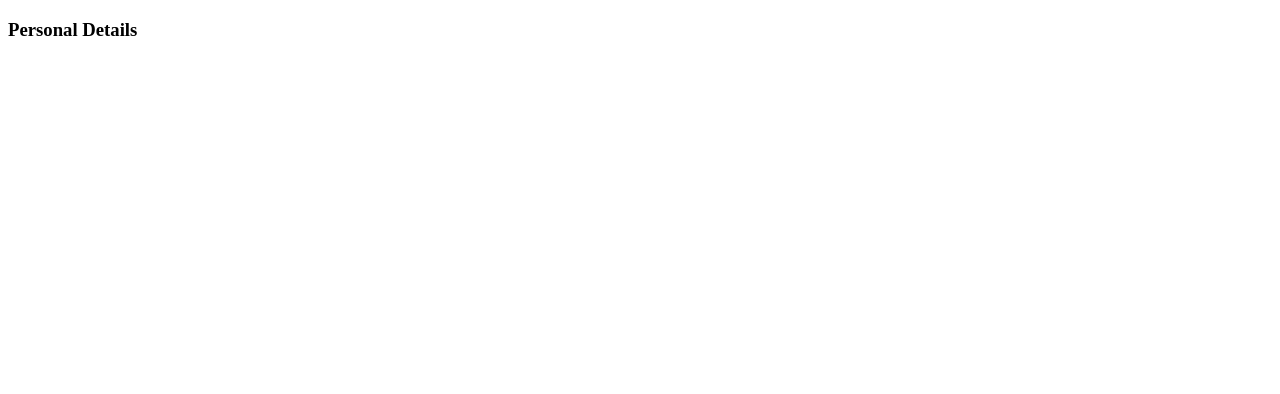
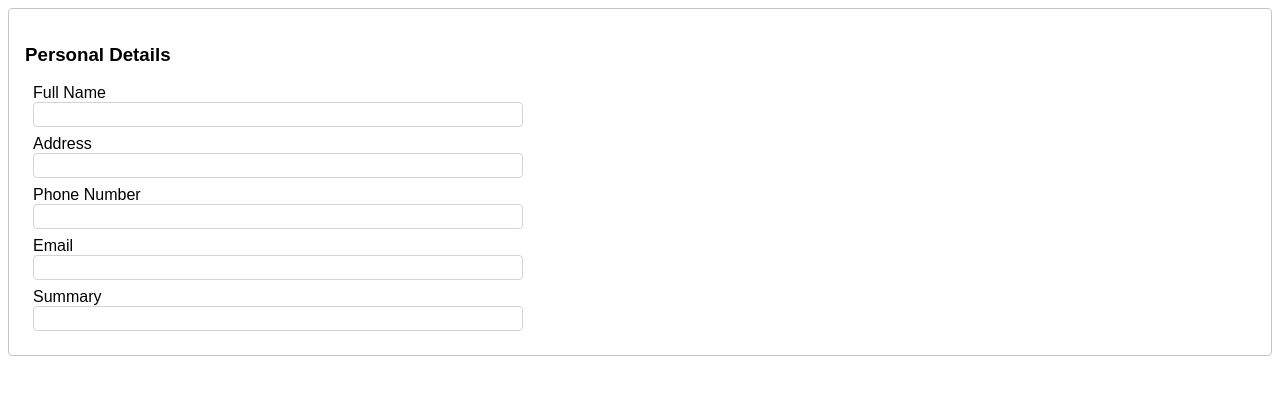
Before and after one commit to sdawidowich/Resume-Builder, a React (Vite) app: page / in a window 1280 px wide. Shown: the top 394 px of the page. Built offline with nearby package versions, Linux system fonts and the light colour scheme.

Commit message:
Add personal details output component, add basic styling.

```diff
--- a/src/App.jsx
+++ b/src/App.jsx
@@ -1,6 +1,7 @@
 import { useState } from 'react'
 import InputSection from './components/InputSection/InputSection.jsx';
 import './App.css'
+import OutputPersonalDetails from './components/OutputPersonalDetails/OutputPersonalDetails.jsx';
 
 function App() {
   const [personalDetails, setPersonalDetails] = useState({});
@@ -12,7 +13,7 @@ function App() {
   return (
     <>
       <InputSection heading="Personal Details" on_change={update_personalDetails} />
-      {personalDetails.FullName}
+      <OutputPersonalDetails personalDetails={personalDetails} />
     </>
   )
 }
--- a/src/components/InputSection/InputSection.css
+++ b/src/components/InputSection/InputSection.css
@@ -0,0 +1,5 @@
+.input-section {
+    padding: 1rem;
+    border: 1px solid rgb(197, 197, 197);
+    border-radius: 0.25rem;
+}
--- a/src/components/InputSection/InputSection.jsx
+++ b/src/components/InputSection/InputSection.jsx
@@ -1,9 +1,10 @@
 import { useState } from "react";
 import PropTypes from "prop-types";
 import TextInput from "../TextInput/TextInput";
+import './InputSection.css'
 
 function InputSection({ heading, on_change }) {
-  const [isCollapsed, setIsCollapsed] = useState(true);
+  const [isCollapsed, setIsCollapsed] = useState(false);
 
   function on_heading_click() {
     isCollapsed ? setIsCollapsed(false) : setIsCollapsed(true);
--- /dev/null
+++ b/src/components/OutputPersonalDetails/OutputPersonalDetails.jsx
@@ -0,0 +1,21 @@
+import PropTypes from 'prop-types'
+
+function OutputPersonalDetails({ personalDetails }) {
+    return (
+        <div className="output-personalDetails">
+            <h2 className='heading'>{personalDetails.FullName}</h2>
+            <div className="details">
+                <div>{personalDetails.Address}</div>
+                <div>{personalDetails.Phone}</div>
+                <div>{personalDetails.Email}</div>
+                <div>{personalDetails.Summary}</div>
+            </div>
+        </div>
+    )
+}
+
+OutputPersonalDetails.propTypes = {
+    personalDetails: PropTypes.object
+}
+
+export default OutputPersonalDetails;
--- a/src/components/TextInput/TextInput.css
+++ b/src/components/TextInput/TextInput.css
@@ -0,0 +1,12 @@
+.textInput {
+    display: flex;
+    flex-direction: column;
+    margin: 8px;
+}
+
+.textInput > input[type="text"] {
+    padding: 4px;
+    border: 1px solid rgb(212, 212, 212);
+    border-radius: 0.25rem;
+    max-width: 30rem;
+}
--- a/src/index.css
+++ b/src/index.css
@@ -1,3 +1,7 @@
+:root {
+    font-family: Arial, Helvetica, sans-serif;
+}
+
 .collapsed {
     display: none;
 }
```
Also changed, not shown: src/components/OutputPersonalDetails/OutputPersonalDetails.css (added).
